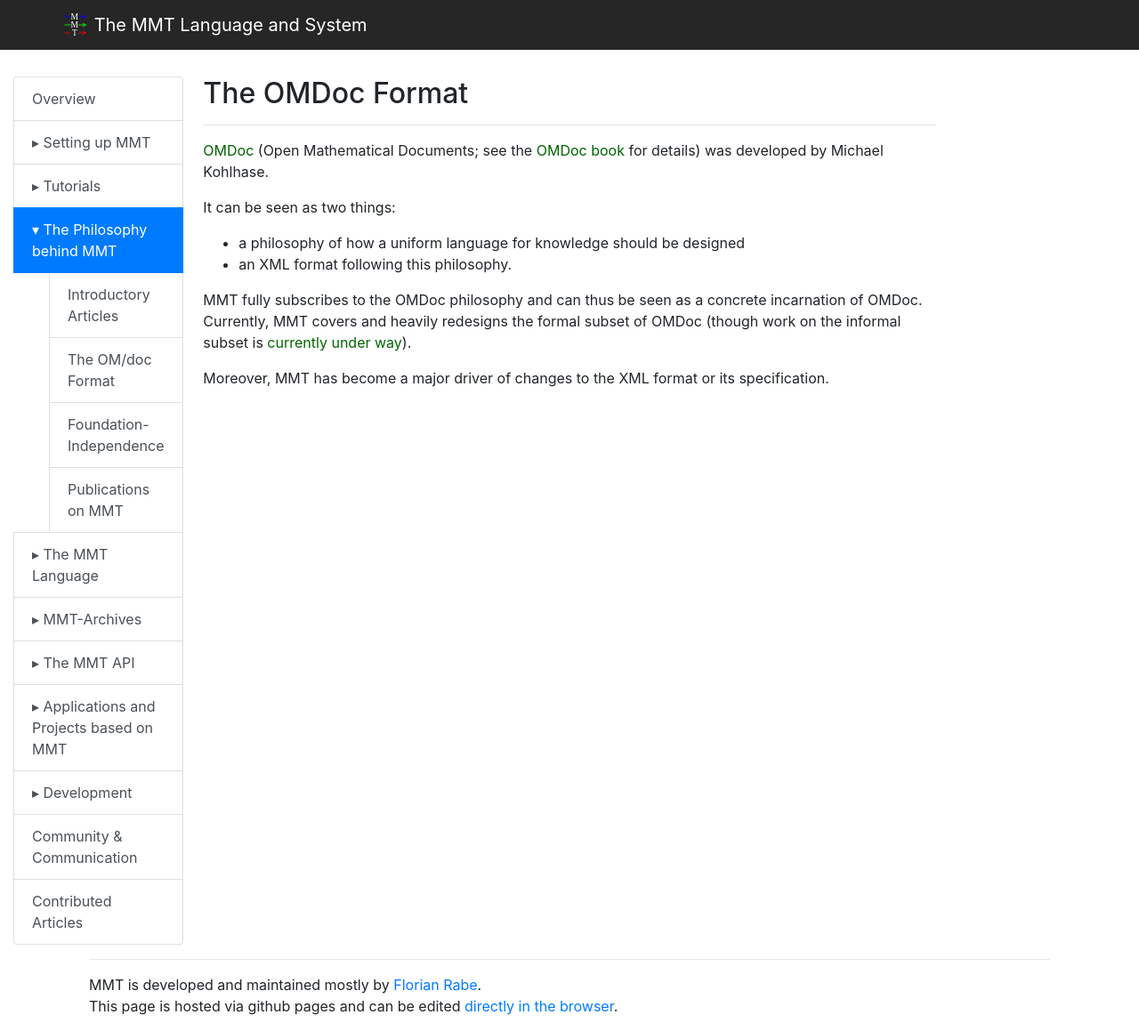
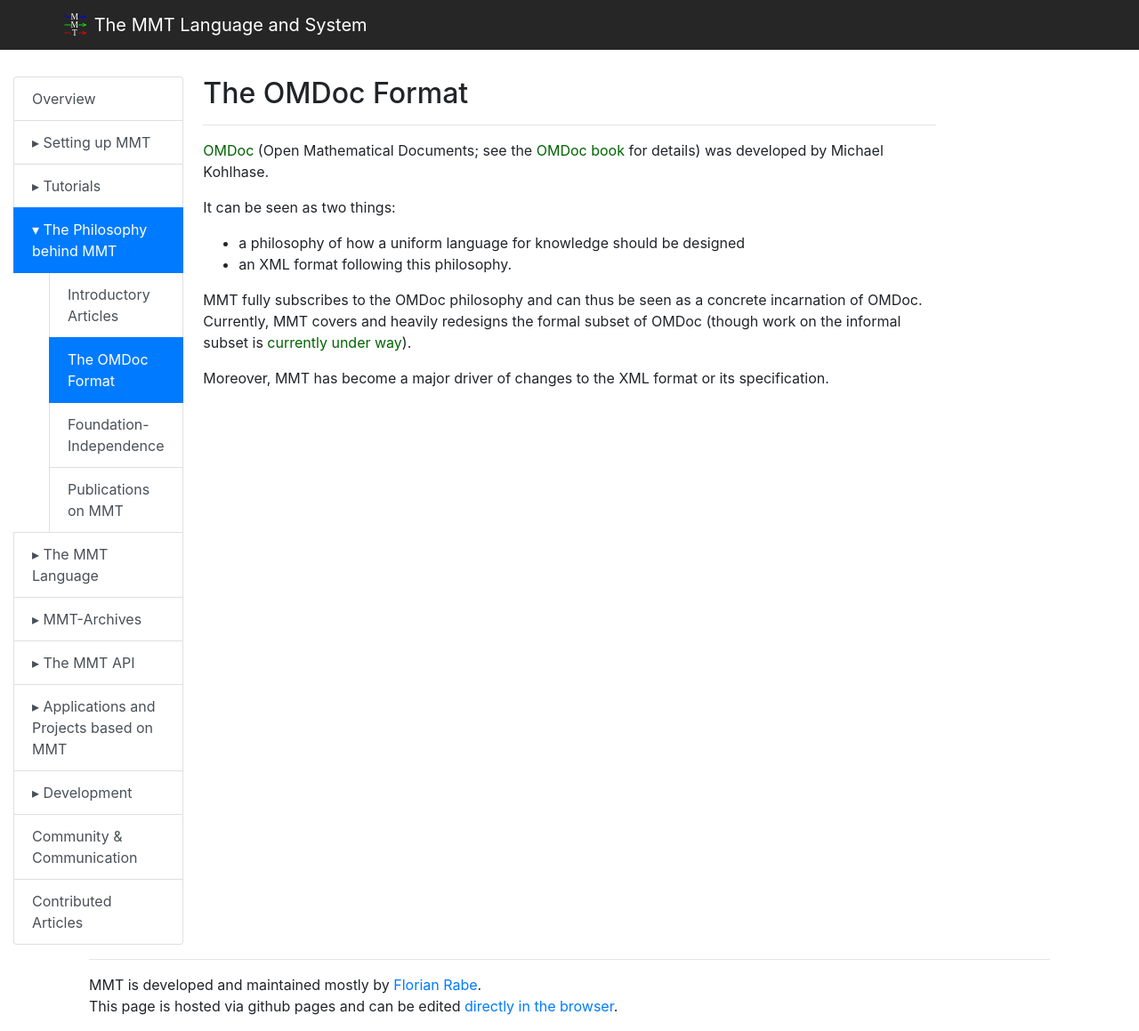
Before and after one commit to UniFormal/uniformal.github.io, a Jekyll site: the page built from doc/philosophy/omdoc.md, in a window 1280 px wide. Shown: the whole page at 89% size. Built offline with Jekyll 4.4.1, drawn with Linux system fonts in a browser that asks for light colours.

Commit message:
Correct spelling of OMDoc

```diff
--- a/_data/menu.yml
+++ b/_data/menu.yml
@@ -56,8 +56,8 @@
   items:
     - title: 'Introductory Articles'
       url: '/doc/philosophy/intros.html'
-    - title: 'The OM/doc Format'
-      url: '/doc/philosophy/om/doc.html'
+    - title: 'The OMDoc Format'
+      url: '/doc/philosophy/omdoc.html'
     - title: 'Foundation-Independence'
       url: '/doc/philosophy/independence.html'
     - title: 'Publications on MMT'
```
